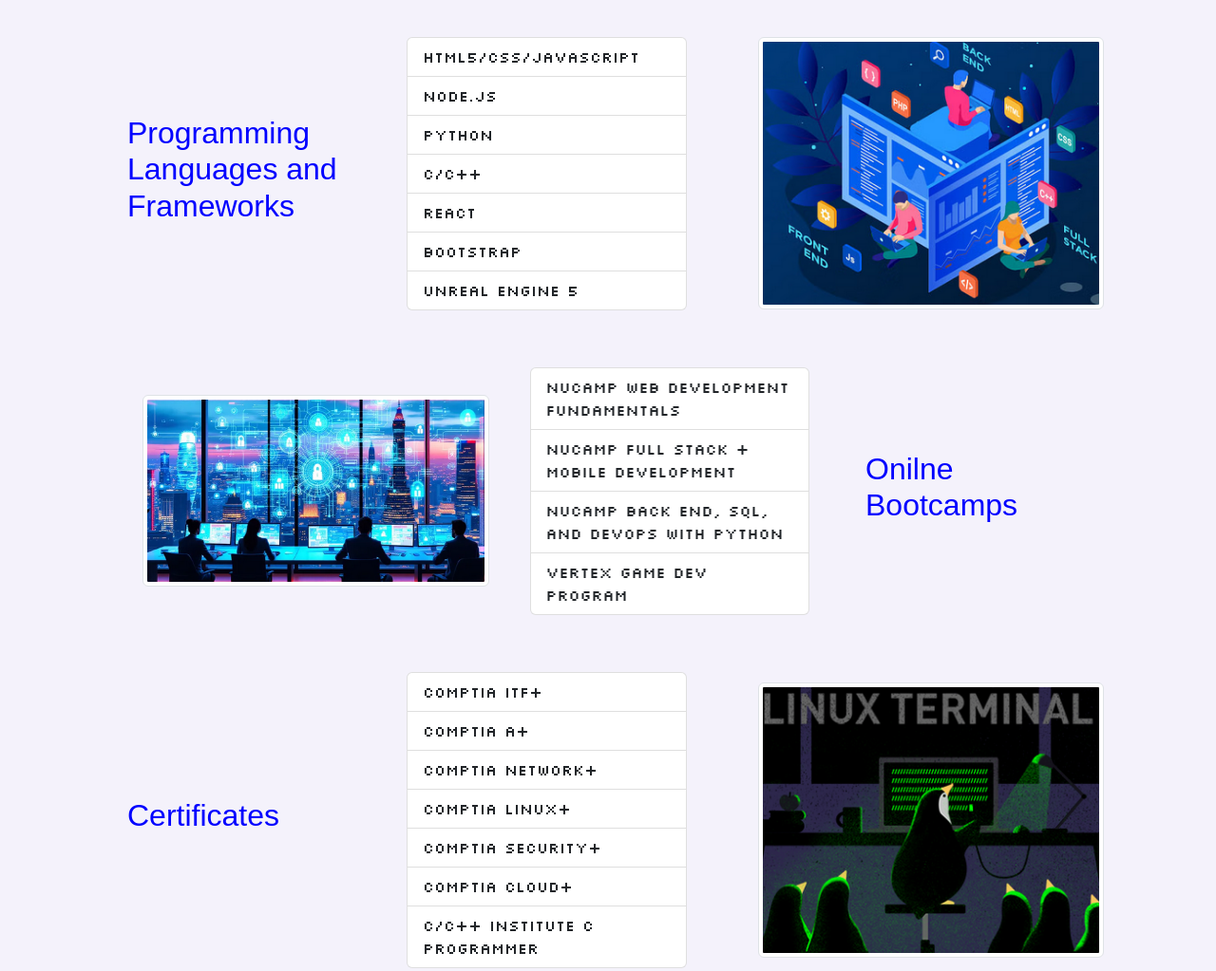
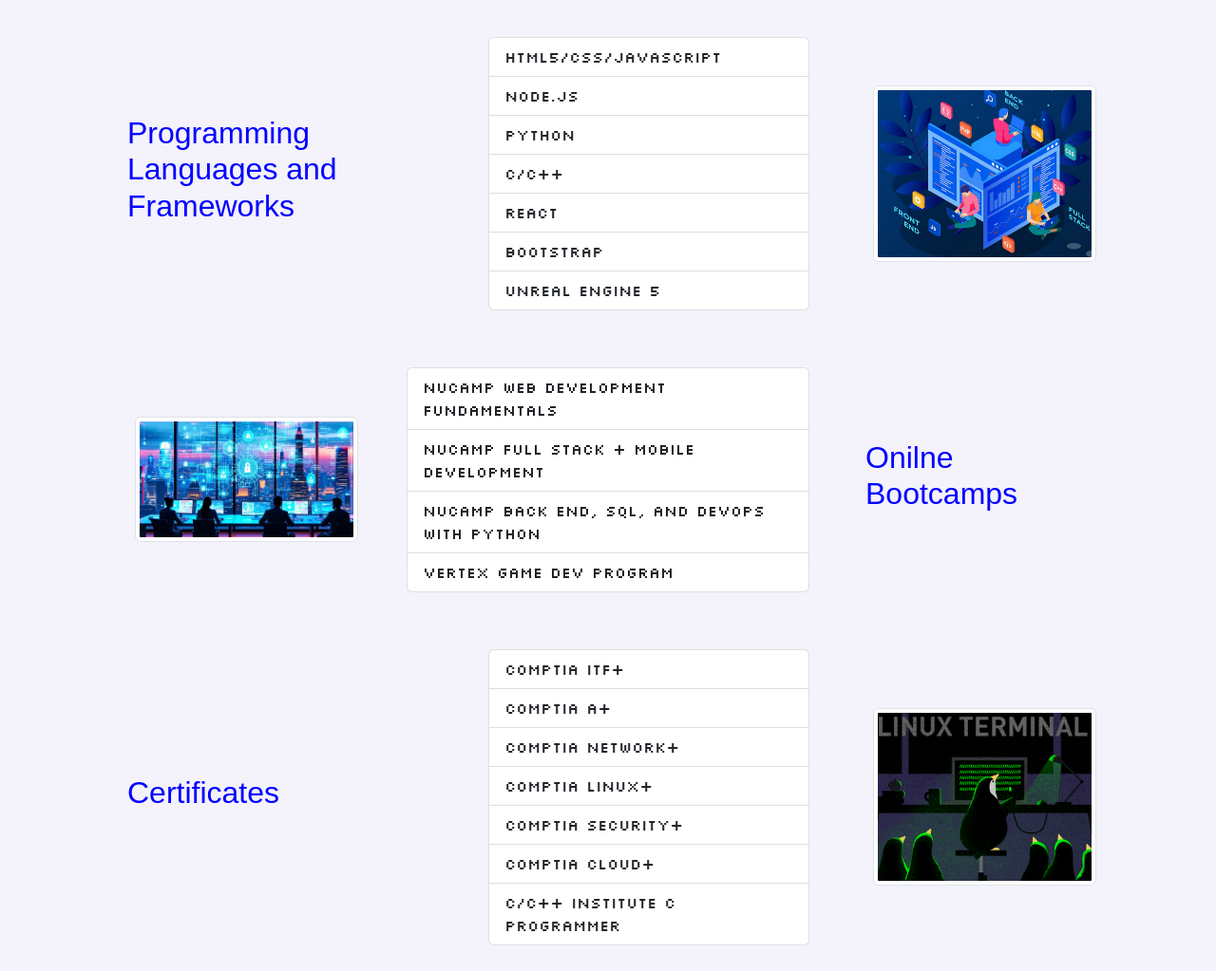
Before and after one commit to whiteRabbit1987/portfolio, a plain HTML site: page index.html in a window 1280 px wide. Shown: the part 160-1183 px from the top of the page at 95% size. Drawn offline with nearby package versions, Linux system fonts and the light colour scheme.

Commit message:
Thumbnail style fix

```diff
--- a/index.html
+++ b/index.html
@@ -71,7 +71,7 @@
 	<main class="container">
 		<!-- Skill section -->
 		<section class="row content align-items-center">
-			<div class="col-sm-4 col-md-3">
+			<div class="col-sm-8 col-md-4">
 				<h2>Programming Languages and Frameworks</h2>
 			</div>
 			<div class="col d-none d-sm-block">
@@ -85,20 +85,20 @@
 					<li class="list-group-item">Unreal Engine 5</li>
 				</ul>
 			</div>
-			<div class="col">
-				<div class="d-flex">
+			<div class="col-sm-4 col-md-3">
+				<div class="d-flex justify-content-center">
 					<img src="images/Full Stack vs Front End vs Back End Developer.png" class="ms-3 img-thumbnail">
 				</div>
 			</div>
 		</section>
 		<!-- Bootcamp section -->
 		<section class="row content content-mid align-items-center">
-			<div class="col">
-				<div class="d-flex">
+			<div class="col-sm-4 col-md-3 oder-last order-sm-first">
+				<div class="d-flex justify-content-center">
 					<img src="images/Bootcamp.png" class="ms-3 img-thumbnail">
 				</div>
 			</div>
-			<div class="col-sm-4 col-md-3 order-sm-last">
+			<div class="col-sm-4 col-md-3 order-first order-sm-last">
 				<h2>Onilne Bootcamps</h2>
 			</div>
 			<div class="col d-none d-sm-block">
@@ -112,7 +112,7 @@
 		</section>
 		<!-- Certificate section -->
 		<section class="row content content-dif align-items-center">
-			<div class="col-sm-4 col-md-3">
+			<div class="col-sm-8 col-md-4">
 				<h2>Certificates</h2>
 			</div>
 			<div class="col d-none d-sm-block">
@@ -126,8 +126,8 @@
 					<li class="list-group-item">C/C++ Institute C Programmer</li>
 				</ul>
 			</div>
-			<div class="col">
-				<div class="d-flex">
+			<div class="col-sm-4 col-md-3">
+				<div class="d-flex justify-content-center">
 					<img src="images/Linux Terminal.png" class="ms-3 img-thumbnail">
 				</div>
 			</div>
```
